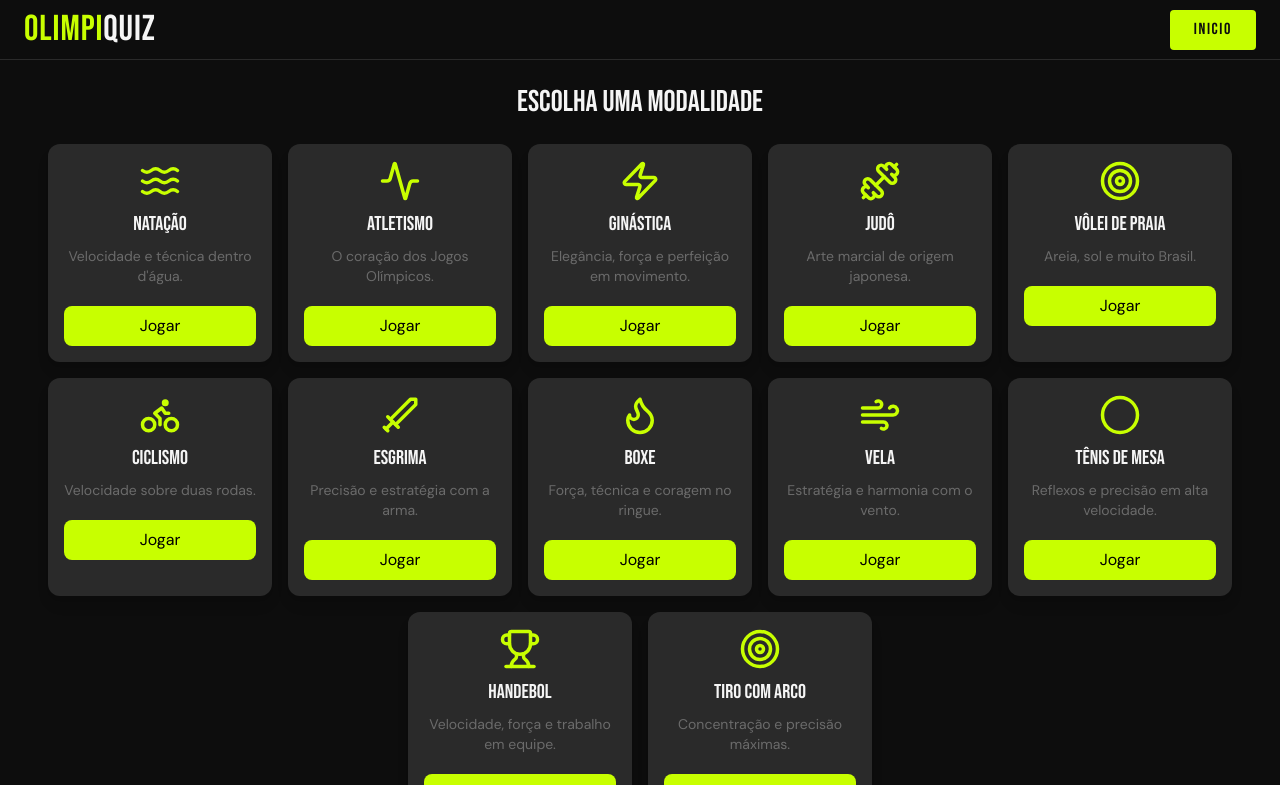
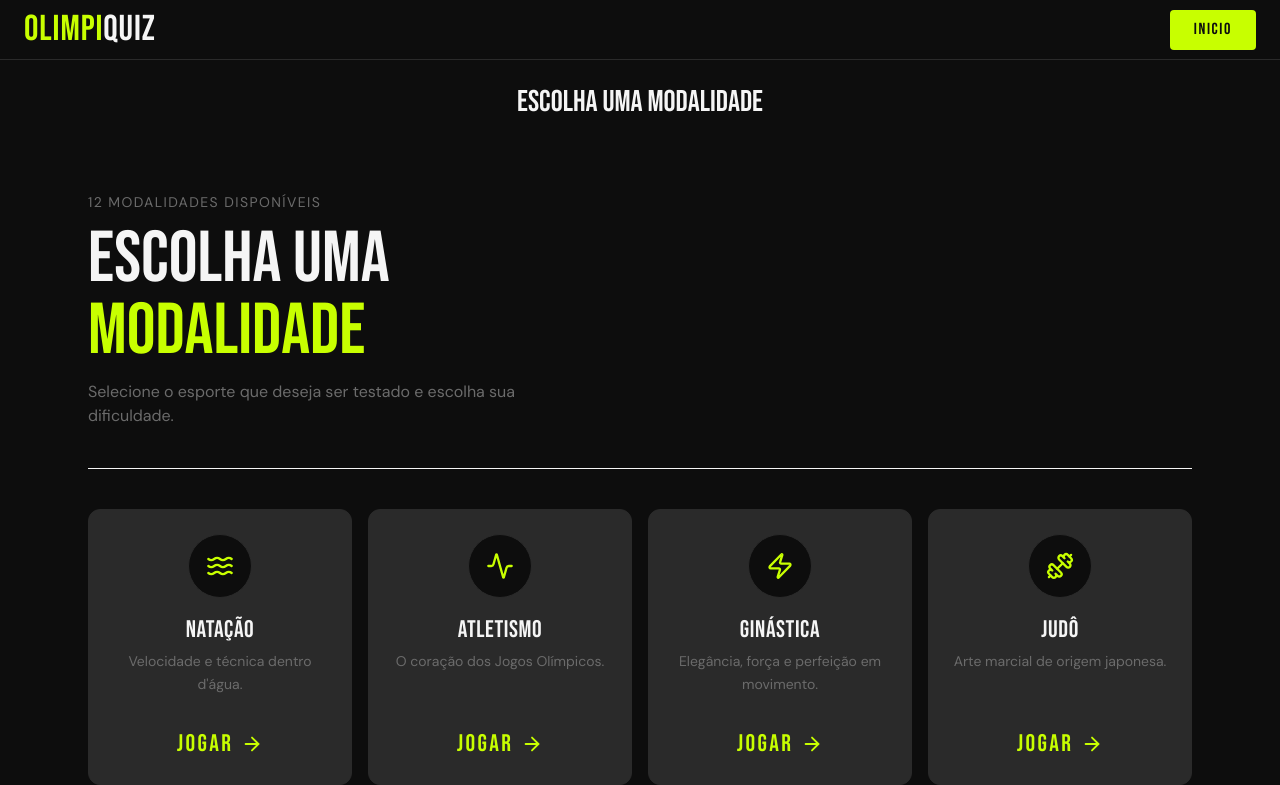
Before and after one commit to jaovitim590/OlimpiQuiz_jb, a React (Vite) app: page /modalidades in a window 1280 px wide. Shown: the top 785 px of the page. Built offline with nearby package versions, Linux system fonts and the light colour scheme.

Commit message:
componentizando e embelezando a pagina de modalidades

```diff
--- a/src/components/dificultySelector/CardGrid.tsx
+++ b/src/components/dificultySelector/CardGrid.tsx
@@ -2,34 +2,20 @@ import { useParams, useNavigate } from "react-router-dom";
 import { getModalidade } from "../../data/mockModalities";
 import type { Dificuldade } from "../../data/mockModalities";
 import { DifficultyCard } from "./DifficultyCard";
-import { ButtonLink } from "../ButtonLink";
-import { Undo2 } from "lucide-react";
 
 const DIFICULDADES: Dificuldade[] = ["facil", "medio", "dificil"];
 
 export const CardGrid = () => {
   const { modality } = useParams<{ modality: string }>();
   const navigate = useNavigate();
-
   const modalidade = getModalidade(modality ?? "");
 
   const totalPorDificuldade = (dificuldade: Dificuldade) =>
-    modalidade?.perguntas.filter(
-      (p) => p.dificuldade === dificuldade
-    ).length ?? 0;
+    modalidade?.perguntas.filter((p) => p.dificuldade === dificuldade).length ??
+    0;
 
   return (
-    <div className="flex flex-col items-center justify-center flex-1 min-h-[calc(100vh-60px)] bg-background px-6 gap-8">
-
-      <div className="w-full max-w-2xl flex justify-start mb-4">
-        <ButtonLink
-          destiny="/modalidades"
-          label="voltar"
-          icon={Undo2}
-          variant="outline"
-        />
-      </div>
-
+    <div className="flex flex-col items-center justify-center px-6 py-12 gap-8 w-full">
       <div className="flex flex-col items-center gap-2 text-center">
         <span className="badge">{modalidade?.titulo}</span>
         <h1 className="font-display text-5xl md:text-7xl text-soft-white">
--- /dev/null
+++ b/src/components/modalities/ModalityCard.tsx
@@ -0,0 +1,68 @@
+import { type LucideIcon } from "lucide-react";
+import { useNavigate } from "react-router-dom";
+import { ArrowRight } from "lucide-react";
+
+interface ModalityCardProps {
+  id: string;
+  titulo: string;
+  descricao: string;
+  icon: LucideIcon;
+}
+
+export const ModalityCard = ({
+  id,
+  titulo,
+  descricao,
+  icon: Icon,
+}: ModalityCardProps) => {
+  const navigate = useNavigate();
+
+  return (
+    <div
+      onClick={() => navigate(`/dificuldade/${id}`)}
+      className="
+        group
+        bg-surface border border-surface
+        rounded-xl p-6
+        flex flex-col items-center text-center gap-4
+        cursor-pointer
+        transition-all duration-200
+        hover:border-neon hover:shadow-neon-sm
+        active:scale-95
+      "
+    >
+      <div
+        className="
+        w-16 h-16 rounded-full
+        bg-background border border-surface
+        flex items-center justify-center
+        group-hover:border-neon group-hover:shadow-neon-sm
+        transition-all duration-200
+      "
+      >
+        <Icon size={28} className="text-neon" />
+      </div>
+
+      <div className="flex flex-col gap-1 flex-1">
+        <h2 className="font-display text-2xl text-soft-white tracking-wide">
+          {titulo}
+        </h2>
+        <p className="font-body text-sm text-muted leading-relaxed">
+          {descricao}
+        </p>
+      </div>
+
+      <div className="divider-neon w-full" />
+
+      <span
+        className="
+        flex items-center gap-2
+        font-display text-2xl tracking-widest text-neon
+        group-hover:gap-2 transition-all duration-200
+      "
+      >
+        JOGAR <ArrowRight size={22} />
+      </span>
+    </div>
+  );
+};
--- /dev/null
+++ b/src/components/modalities/ModalityGrid.tsx
@@ -0,0 +1,31 @@
+import { getModalidadesCard } from "../../data/mockModalities";
+import { ModalityCard } from "./ModalityCard";
+
+export const ModalityGrid = () => {
+  const modalidades = getModalidadesCard();
+
+  return (
+    <div className="flex flex-col flex-1 min-h-[calc(100vh-60px)] bg-background px-6 py-12 gap-10 max-w-6xl mx-auto w-full">
+      <div className="flex flex-col gap-3">
+        <span className="font-body text-muted text-sm tracking-widest uppercase">
+          {modalidades.length} modalidades disponíveis
+        </span>
+        <h1 className="font-display text-5xl md:text-7xl text-soft-white leading-none">
+          ESCOLHA UMA
+          <br />
+          <span className="text-neon">MODALIDADE</span>
+        </h1>
+        <p className="font-body text-muted text-base max-w-md">
+          Selecione o esporte que deseja ser testado e escolha sua dificuldade.
+        </p>
+      </div>
+
+      <hr className="divider-neon" />
+      <div className="grid grid-cols-1 sm:grid-cols-2 lg:grid-cols-3 xl:grid-cols-4 gap-4">
+        {modalidades.map((m) => (
+          <ModalityCard key={m.id} {...m} />
+        ))}
+      </div>
+    </div>
+  );
+};
--- a/src/pages/DificultySelector.tsx
+++ b/src/pages/DificultySelector.tsx
@@ -1,5 +1,20 @@
 import { CardGrid } from "../components/dificultySelector/CardGrid";
+import { ButtonLink } from "../components/ButtonLink";
+import { Undo2 } from "lucide-react";
 
 export const DificultySelector = () => {
-  return <CardGrid />;
+  return (
+    <div className="flex flex-col items-center justify-center min-h-[calc(100vh-60px)] bg-background gap-4">
+      <CardGrid />
+      <div className="flex justify-center pb-8">
+        <ButtonLink
+          destiny="/modalidades"
+          label="VOLTAR"
+          icon={Undo2}
+          iconPosition="left"
+          variant="outline"
+        />
+      </div>
+    </div>
+  );
 };
--- a/src/pages/Modalidades.tsx
+++ b/src/pages/Modalidades.tsx
@@ -1,70 +1,13 @@
-import { useNavigate } from "react-router-dom";
-import { getModalidadesCard } from "../data/mockModalities";
+import { ModalityGrid } from "../components/modalities/ModalityGrid";
 
 export const Modalidades = () => {
-  const navigate = useNavigate();
-
-  const modalidades = getModalidadesCard();
-
-  function irParaQuiz(id: string) {
-    navigate(`/dificuldade/${id}`);
-  }
-
   return (
     <div className="min-h-screen bg-background p-6">
       <h1 className="text-3xl font-display text-soft-white text-center mb-6">
         Escolha uma modalidade
       </h1>
-
-      <div className="flex flex-wrap gap-4 justify-center">
-        {modalidades.map((m) => {
-          const Icon = m.icon;
-
-          return (
-            <div
-              key={m.id}
-              className="
-                w-56
-                bg-surface
-                text-soft-white
-                rounded-xl
-                p-4
-                shadow-lg
-                flex
-                flex-col
-                items-center
-                text-center
-                gap-2
-                hover:scale-105
-                hover:shadow-2xl
-                transition
-                cursor-pointer
-              "
-            >
-              <Icon size={42} className="text-neon" />
-
-              <h2 className="text-xl font-display">{m.titulo}</h2>
-
-              <p className="text-sm text-muted font-body">{m.descricao}</p>
-
-              <button
-                onClick={() => irParaQuiz(m.id)}
-                className="
-                  mt-3
-                  w-full
-                  bg-neon
-                  text-black
-                  rounded-lg
-                  p-2
-                  hover:opacity-80
-                "
-              >
-                Jogar
-              </button>
-            </div>
-          );
-        })}
-      </div>
+      <ModalityGrid />
+      <div className="flex flex-wrap gap-4 justify-center"></div>
     </div>
   );
 };
```
